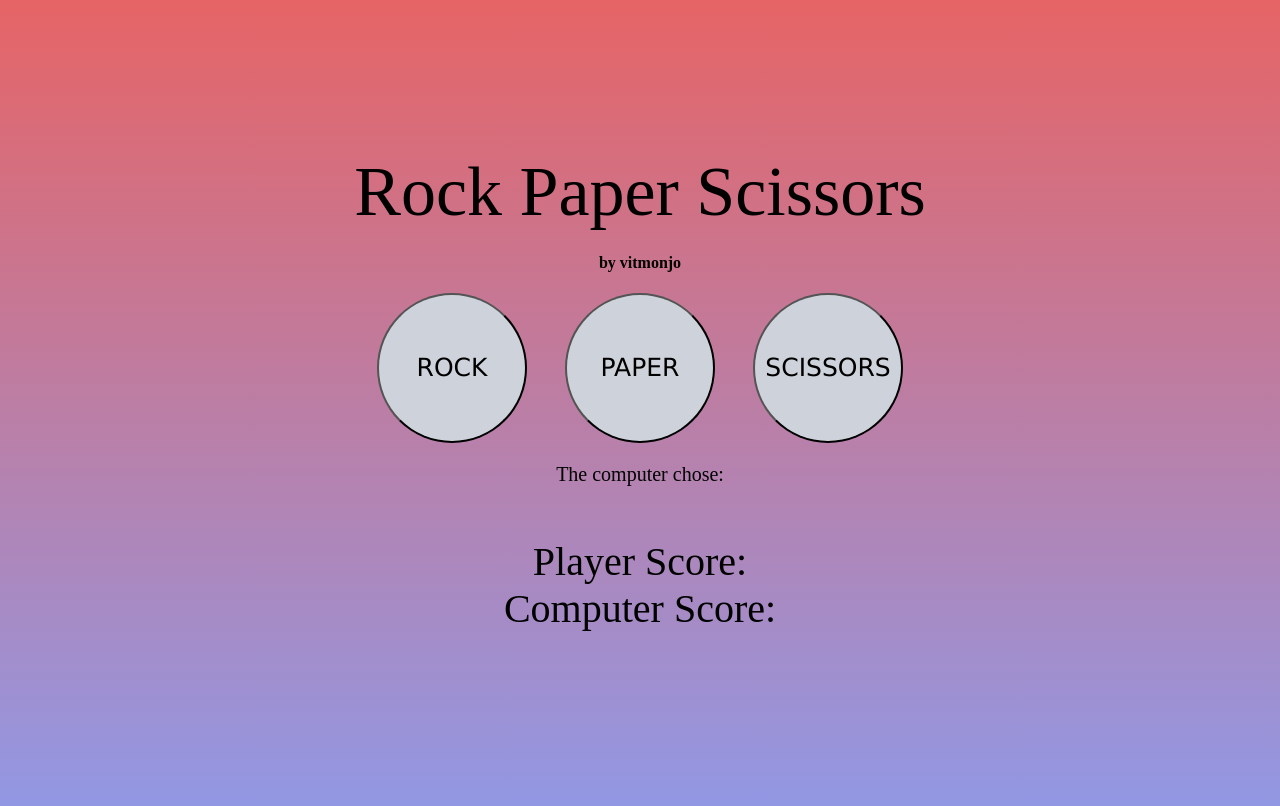
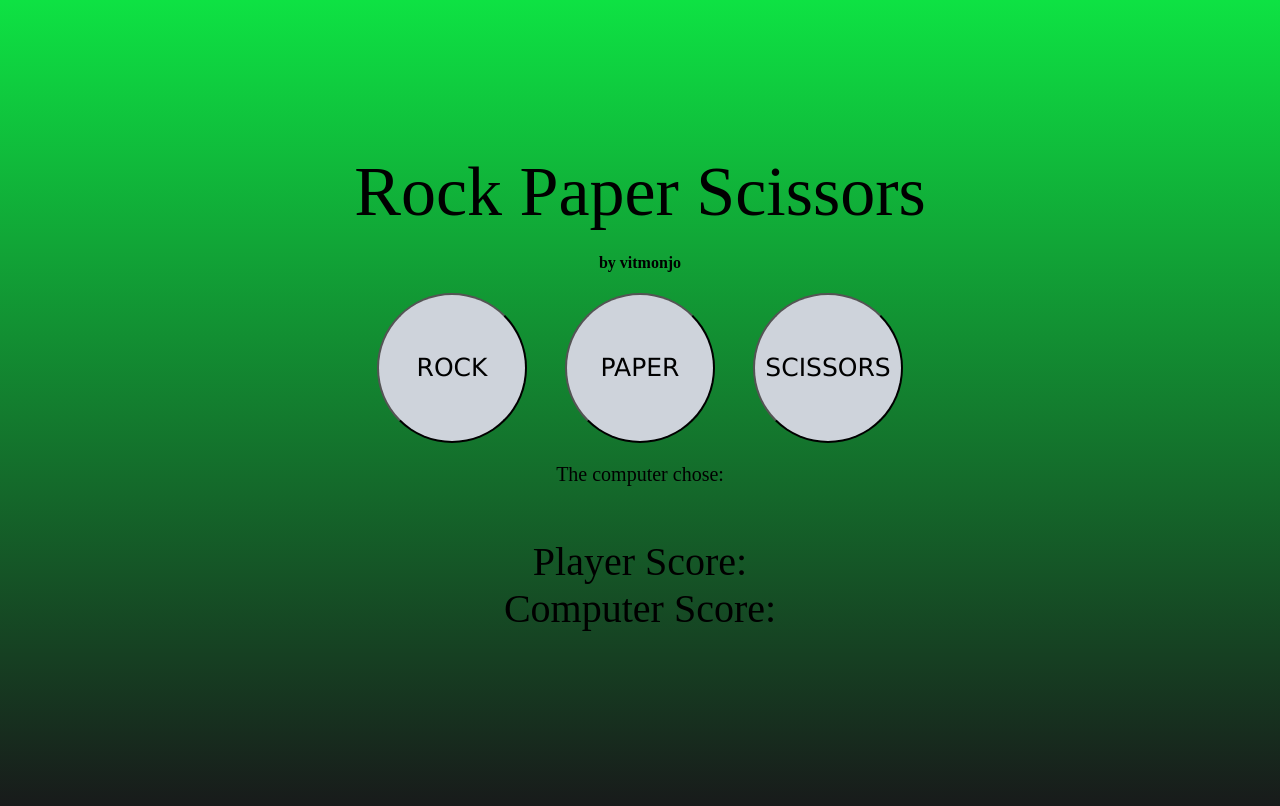
Before and after one commit to vitmonjo/rock_paper_scissors, a plain HTML site: page index.html in a window 1280 px wide. Drawn offline with Linux system fonts and the light colour scheme.

Commit message:
changed background color

```diff
--- a/index.html
+++ b/index.html
@@ -19,7 +19,7 @@
                 align-items: center;
                 height: 100vh;
                 flex-direction: column;
-                background: linear-gradient(#e66465, #9198e5);
+                background: linear-gradient(#0ee243, #18181a);
             }
             .divider {
                 width:30px;
```
